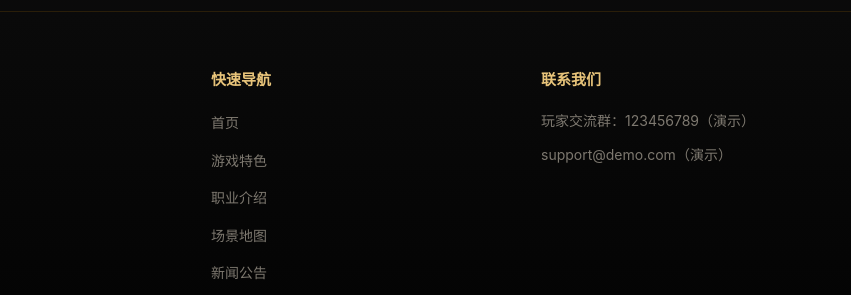
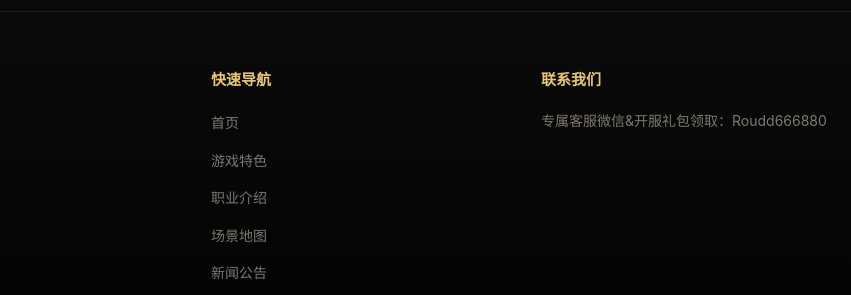
Before and after one commit to zhoudd888/legend3d-card, a plain HTML site: page index.html in a window 1280 px wide. Shown: the part 7783-8078 px from the top of the page, 429-1280 px from the left. Drawn offline with Linux system fonts and the light colour scheme.

Commit message:
feat: 页脚联系我们改为专属客服微信与礼包领取，移除演示邮箱

```diff
--- a/index.html
+++ b/index.html
@@ -265,8 +265,7 @@
         <div class="footer-col">
           <h4>联系我们</h4>
           <ul class="footer-contact">
-            <li>玩家交流群：123456789（演示）</li>
-            <li>support@demo.com（演示）</li>
+            <li>专属客服微信&amp;开服礼包领取：Roudd666880</li>
           </ul>
         </div>
       </div>
```
